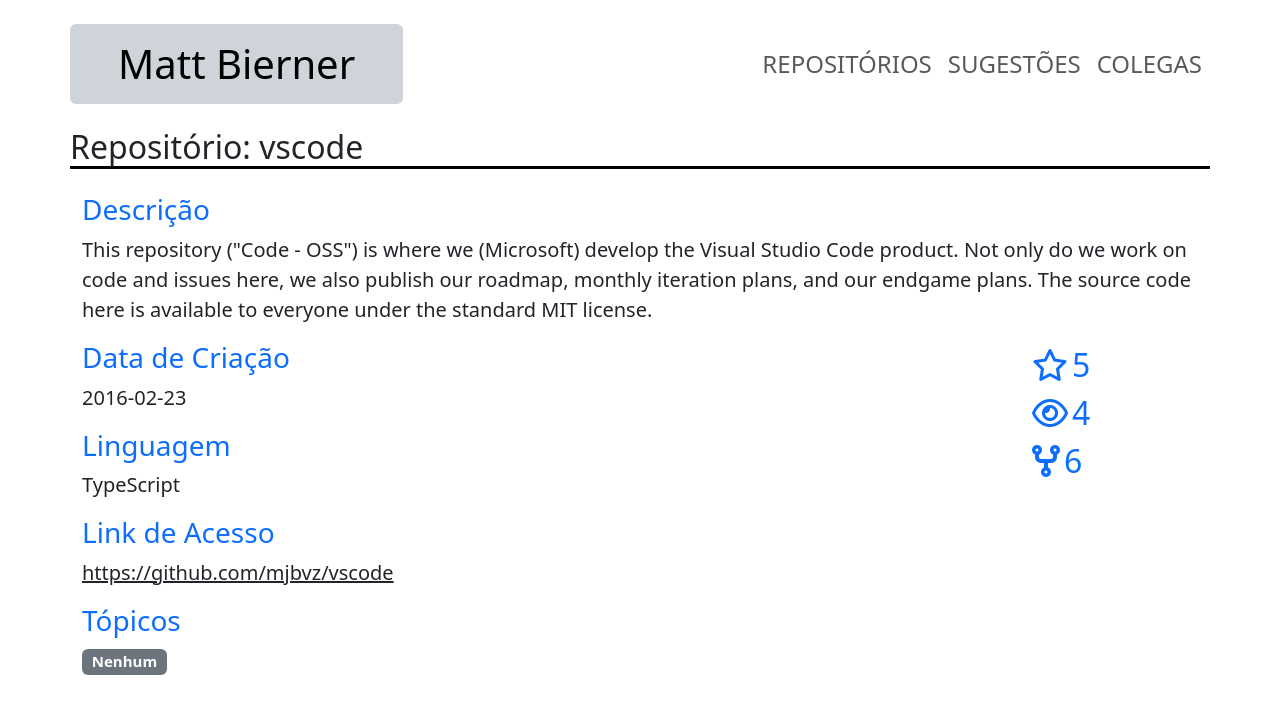
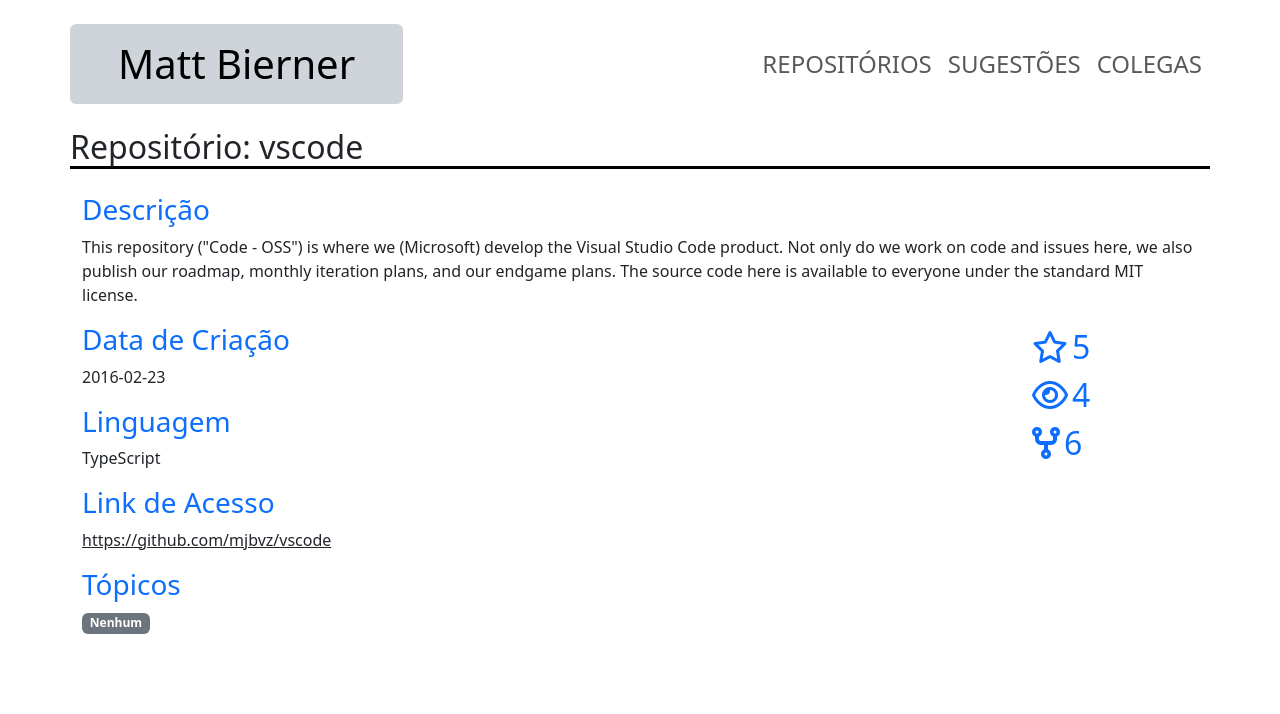
Before and after one commit to jaoppb/diw_tp, a plain HTML site: page repo.html in a window 1280 px wide. Drawn offline with nearby package versions, Linux system fonts and the light colour scheme.

Commit message:
fix: changed repo.html details font size

```diff
--- a/repo.html
+++ b/repo.html
@@ -44,7 +44,7 @@
     <main class="container-fluid">
         <div class="container">
             <h2 class="row border-bottom border-3 border-black">Repositório: vscode</h2>
-            <div class="row mt-4 fs-5">
+            <div class="row mt-4">
                 <div class="col-12">
                     <h3 class="text-primary">Descrição</h3>
                     <p>This repository ("Code - OSS") is where we (Microsoft) develop the Visual Studio Code product. Not only do we work on code and issues here, we also publish our roadmap, monthly iteration plans, and our endgame plans. The source code here is available to everyone under the standard MIT license.</p>
```
